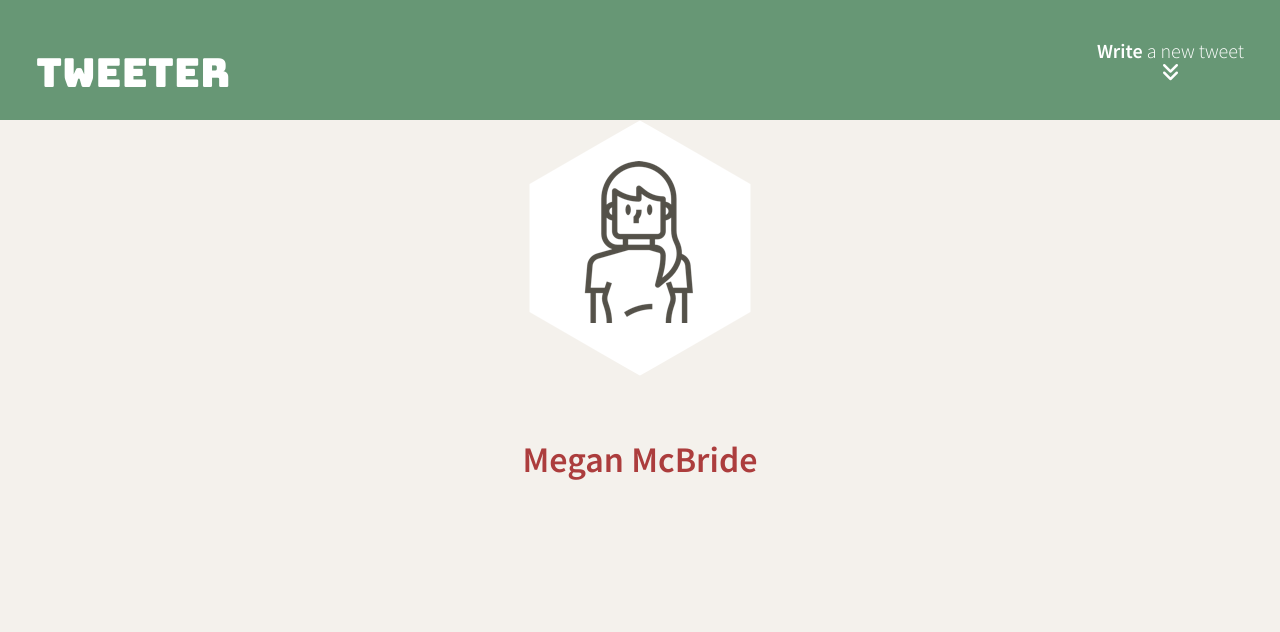
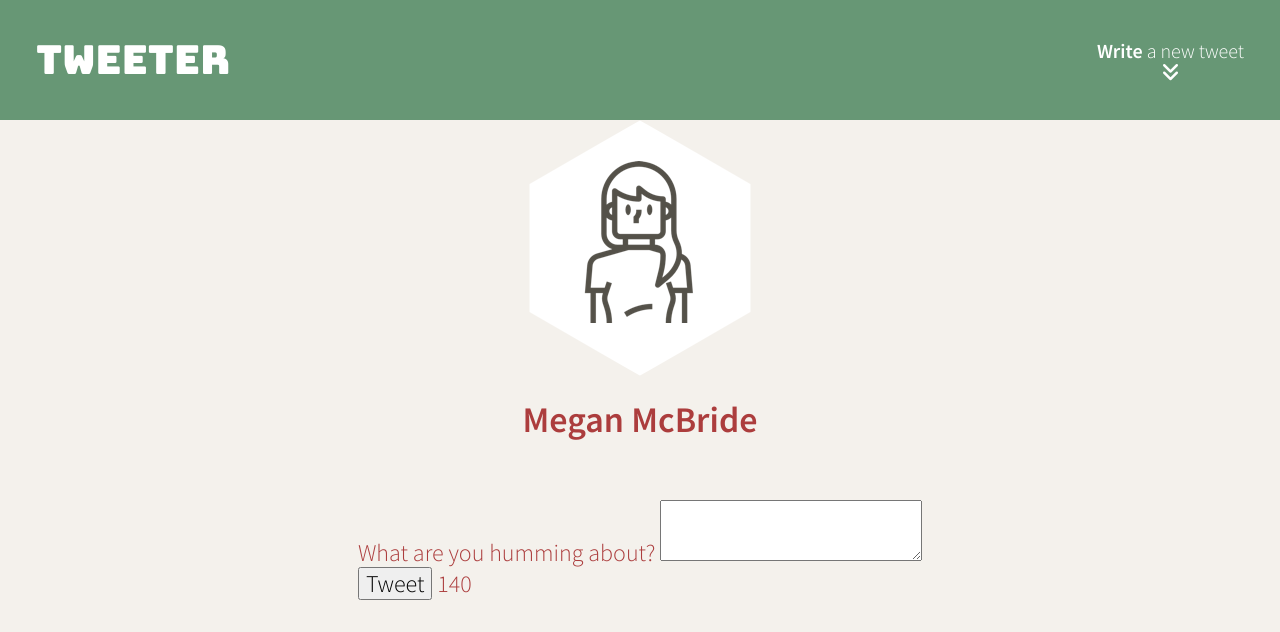
Before and after one commit to megsmcbride/tweeter, a website: page public/index.html in a window 1280 px wide. Drawn offline with nearby package versions, Linux system fonts and the light colour scheme.

Commit message:
Fixed layout and add tweet form

```diff
--- a/public/index.html
+++ b/public/index.html
@@ -16,6 +16,7 @@
     <!-- App CSS -->
     <link rel="stylesheet" href="/styles/layout.css" type="text/css" />
     <link rel="stylesheet" href="/styles/nav.css" type="text/css" />
+    <link rel="stylesheet" href="/styles/header.css" type="text/css" />
 
     <!-- External JS -->
     <script src="https://ajax.googleapis.com/ajax/libs/jquery/3.4.1/jquery.min.js"></script>
@@ -41,11 +42,24 @@
         </div>
         <br>
         <div>
-          <h2 class="name"> Megan McBride </h2>
+          <h2 class="name" > Megan McBride </h2>
         </div>
       </header>
 
     <!-- Page-specific (main) content here -->
-    <main class="container"></main>
+    <main class="container">
+      <section>
+        <form method="POST" action="/server/routes/tweets.js">
+          <label for="tweet-text">What are you humming about?</label>
+          <textarea name="text" id="tweet-text"></textarea>
+          <div>
+            <button type="submit">Tweet</button>
+            <output name="counter" class="counter" for="tweet-text">140</output>
+
+          </div>
+        </form>
+      </section>
+
+    </main>
   </body>
 </html>
--- /dev/null
+++ b/public/styles/header.css
@@ -0,0 +1,25 @@
+header{
+  display: flex;
+  justify-content: center;
+  align-items: center;
+  flex-direction: column;
+
+}
+
+
+.profile {
+  font-family: 'Source Sans Pro', 'sans-serif';
+  display: flex;
+  padding-top: 230px;
+  height: 400px;
+  width: 100%;
+}
+
+.name {
+  color: #ac3d3d;
+  display: flex;
+  flex-direction: column;
+  justify-content: flex-start;
+  position: relative;
+  top: -40px;
+}
--- a/public/styles/layout.css
+++ b/public/styles/layout.css
@@ -15,12 +15,33 @@ html {
  */
 
 body {
+  display: flex;
   font-family: 'Source Sans Pro', 'sans-serif';
-  color: #ffffff;
+  color: #ac3d3d;
   background-color: #f4f1ec;
   font-size: 24px;
+  flex-direction: column;
+  align-items: center;
+  justify-content: space;
 }
 
+main {
+  display: flex;
+  width: 90%;
+  margin: auto;
+  position: initial;
+  background-color: #f4f1ec;
+  justify-content: flex-end;
+
+
+}
+
+.container {
+  display: flex;
+  justify-content: center;
+  position: relative;
+  top: 100px;
+}
 /*
  * Additional CSS can be defined below or in other CSS files, as per instructions
  */
--- a/public/styles/nav.css
+++ b/public/styles/nav.css
@@ -38,16 +38,3 @@ nav {
   padding: 5px;
   align-self: center;
 }
-
-.profile {
-  font-family: 'Source Sans Pro', 'sans-serif';
-  display: flex;
-  flex-direction: column;
-  align-items: center;
-  padding-top: 120px;
-  height: 130px;
-}
-
-.name {
-  color: #ac3d3d;
-}
```
